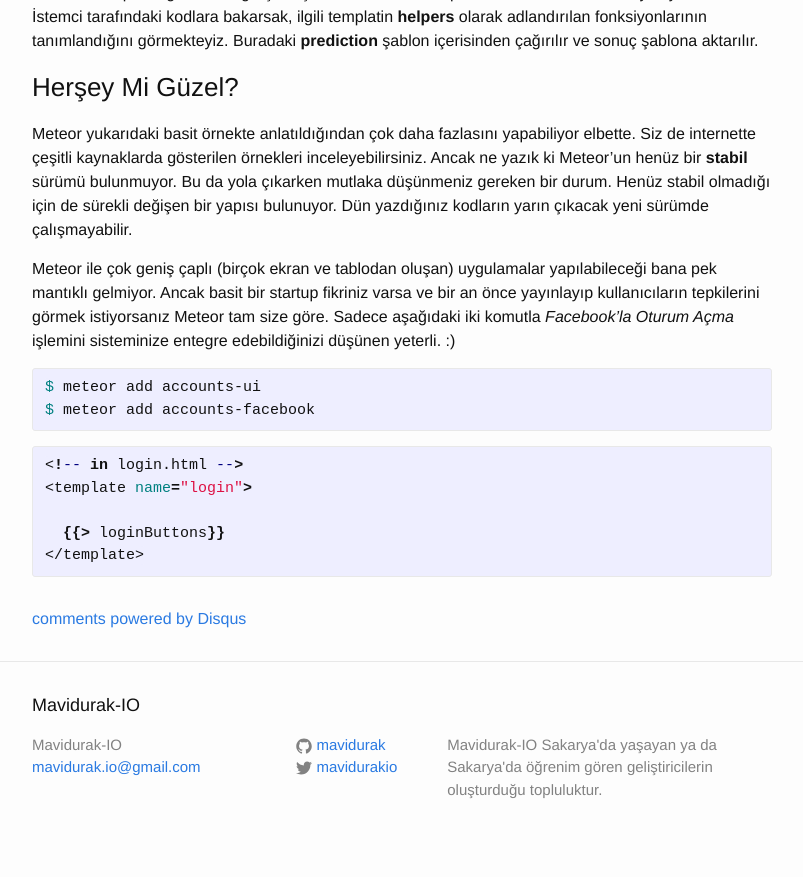
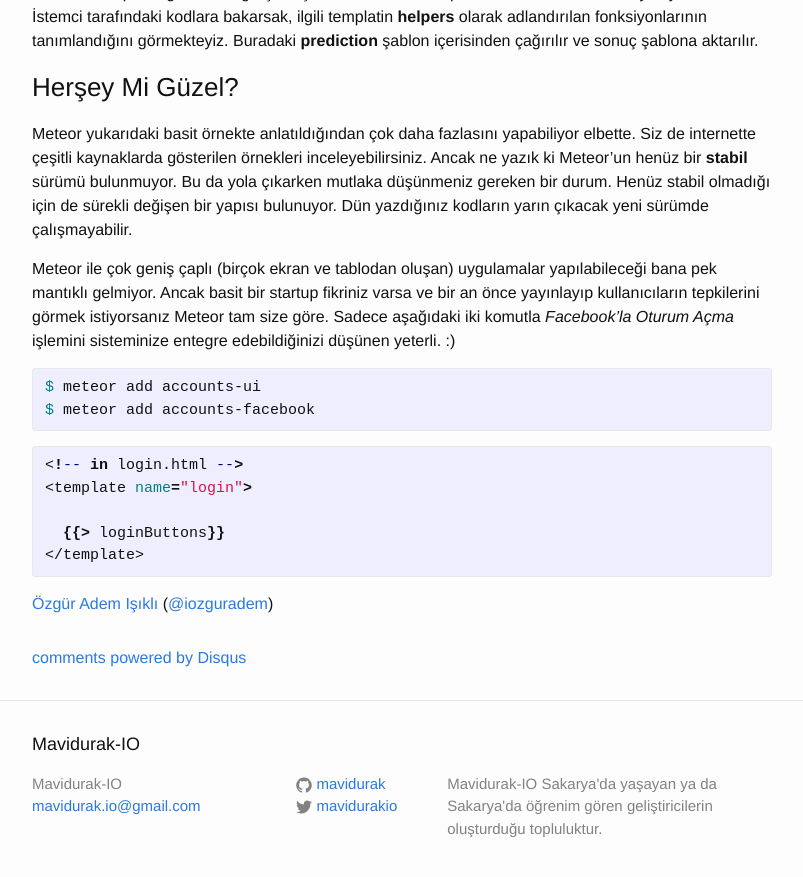
Before and after one commit to mavidurak/mavidurak.github.io, a Jekyll site: the page built from _posts/2014-10-18-hizli-baslangiclar-icin-meteor-js.md, in a window 1280 px wide and 900 px high, scrolled down 2758 px. Shown: the top 877 px of the window, without its empty margins (238-1041 px from the left). Built offline with Jekyll 4.4.1, drawn with Linux system fonts in a browser that asks for light colours; comment, search, counter and statistics services are not loaded.

Commit message:
Yazar linkleri güncellendi.

```diff
--- a/_posts/2014-10-18-hizli-baslangiclar-icin-meteor-js.md
+++ b/_posts/2014-10-18-hizli-baslangiclar-icin-meteor-js.md
@@ -115,3 +115,8 @@
   {{ special }}
 </template>
 {% endhighlight %}
+
+
+
+
+[Özgür Adem Işıklı](http://ozziest.github.io) ([@iozguradem](https://twitter.com/iozguradem))
```
